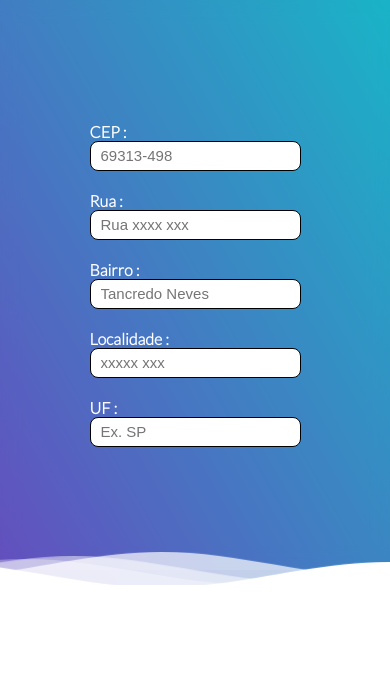
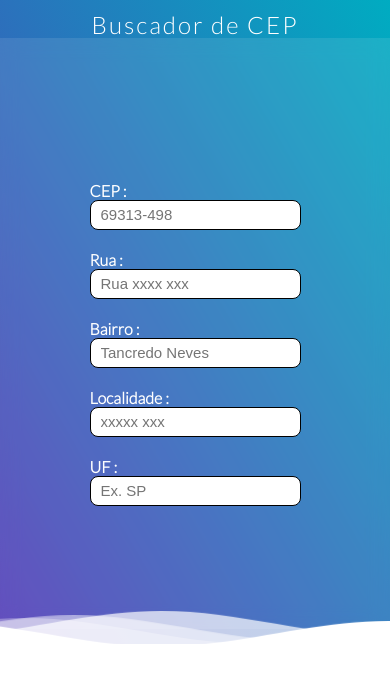
Before and after one commit to RyanBrayan/Buscada_cep, a website: page index.html in a window 390 px wide. Drawn offline with Linux system fonts and the light colour scheme.

Commit message:
responsividade ok

```diff
--- a/index.html
+++ b/index.html
@@ -14,6 +14,7 @@
 <body>
 
     <div class="header">
+        <h1>Buscador de CEP</h1>
 
         <!--Content before waves-->
         <div class="inner-header flex">
--- a/src/js/Css.css
+++ b/src/js/Css.css
@@ -57,3 +57,7 @@
     height: 70vh;
   }
 }
+h1{
+  position: relative;
+  padding: 10px 0 20px 0;
+}
```
